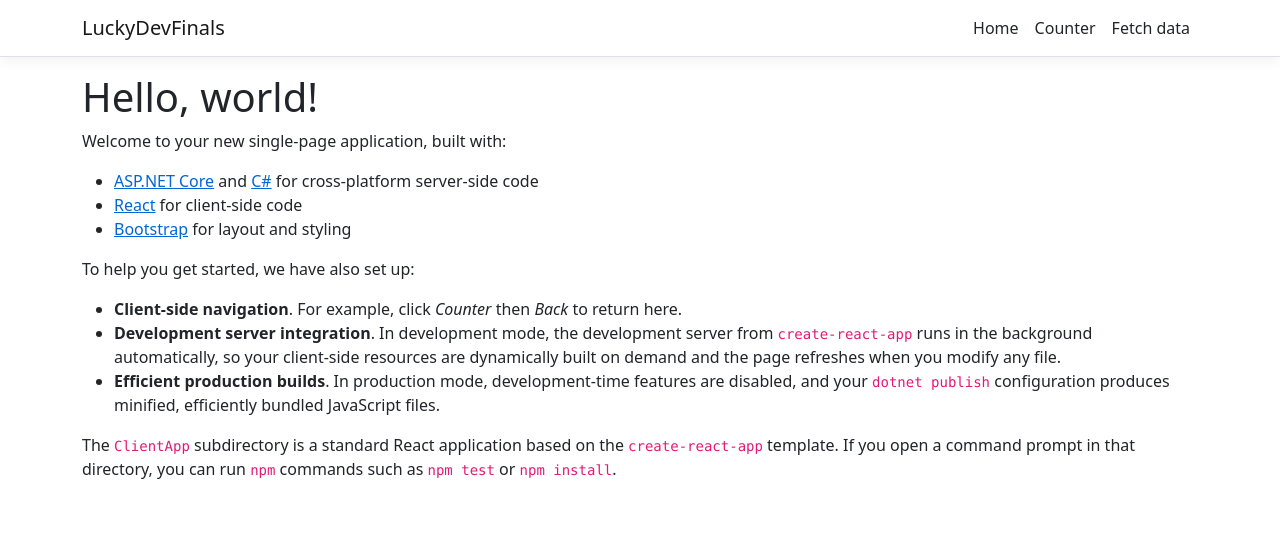
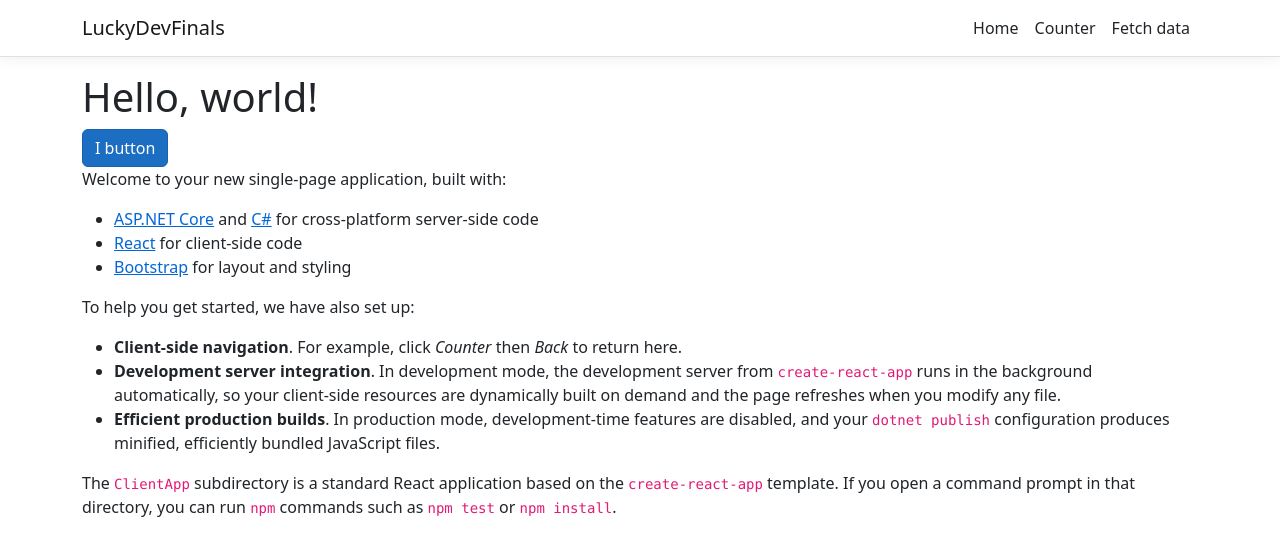
Before and after one commit to Goganoid/LuckyDevHackathonFinals, a React (Create React App) app in the folder ClientApp/: page / in a window 1280 px wide. Shown: the top 556 px of the page. Built offline with nearby package versions, Linux system fonts and the light colour scheme.

Commit message:
add react-bootstrap

```diff
--- a/ClientApp/package.json
+++ b/ClientApp/package.json
@@ -9,6 +9,7 @@
     "merge": "^2.1.1",
     "oidc-client": "^1.11.5",
     "react": "^18.2.0",
+    "react-bootstrap": "^2.7.2",
     "react-dom": "^18.2.0",
     "react-router-bootstrap": "^0.26.2",
     "react-router-dom": "^6.3.0",
--- a/ClientApp/src/components/Home.js
+++ b/ClientApp/src/components/Home.js
@@ -1,4 +1,5 @@
 import React, { Component } from 'react';
+import { Button } from 'react-bootstrap';
 
 export class Home extends Component {
   static displayName = Home.name;
@@ -7,6 +8,7 @@ export class Home extends Component {
     return (
       <div>
         <h1>Hello, world!</h1>
+        <Button>I button</Button>
         <p>Welcome to your new single-page application, built with:</p>
         <ul>
           <li><a href='https://get.asp.net/'>ASP.NET Core</a> and <a href='https://msdn.microsoft.com/en-us/library/67ef8sbd.aspx'>C#</a> for cross-platform server-side code</li>
```
Also changed, not shown: 1 other file (tests, documents, lock files or other folders).
